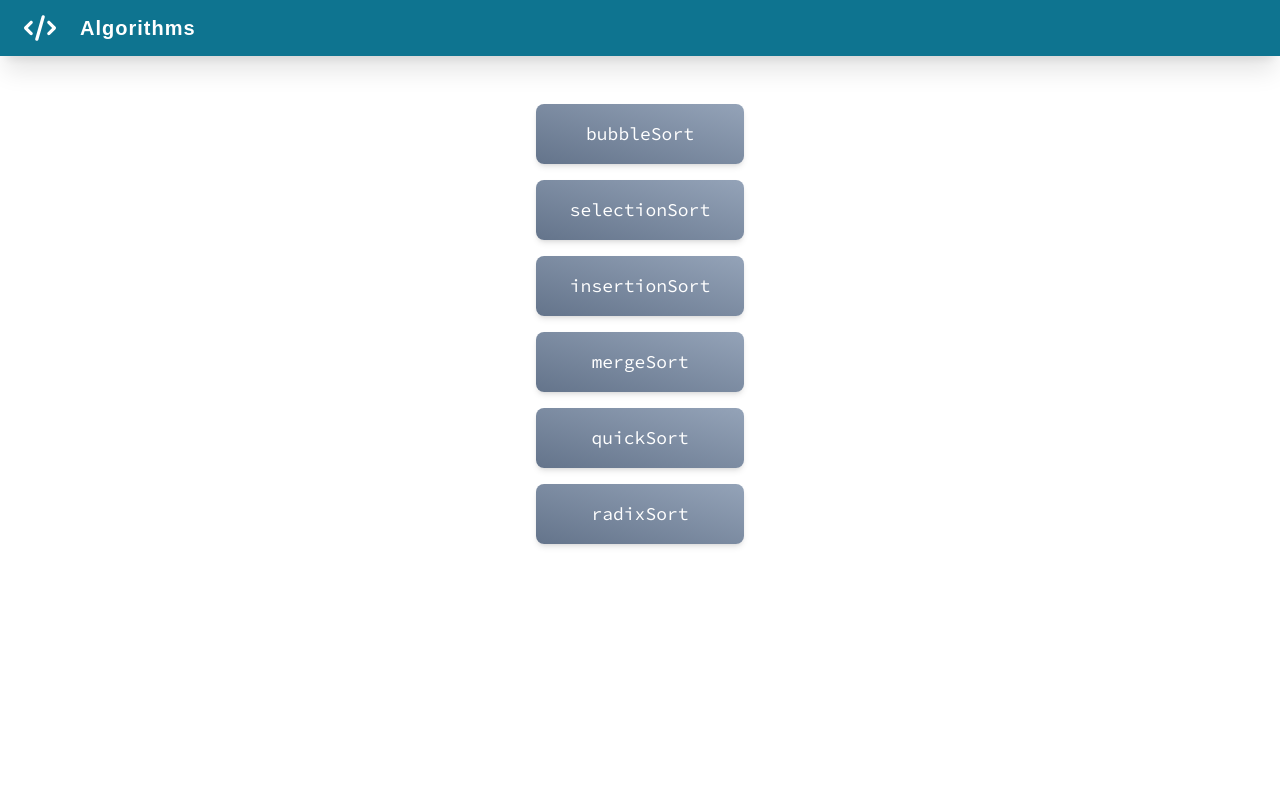
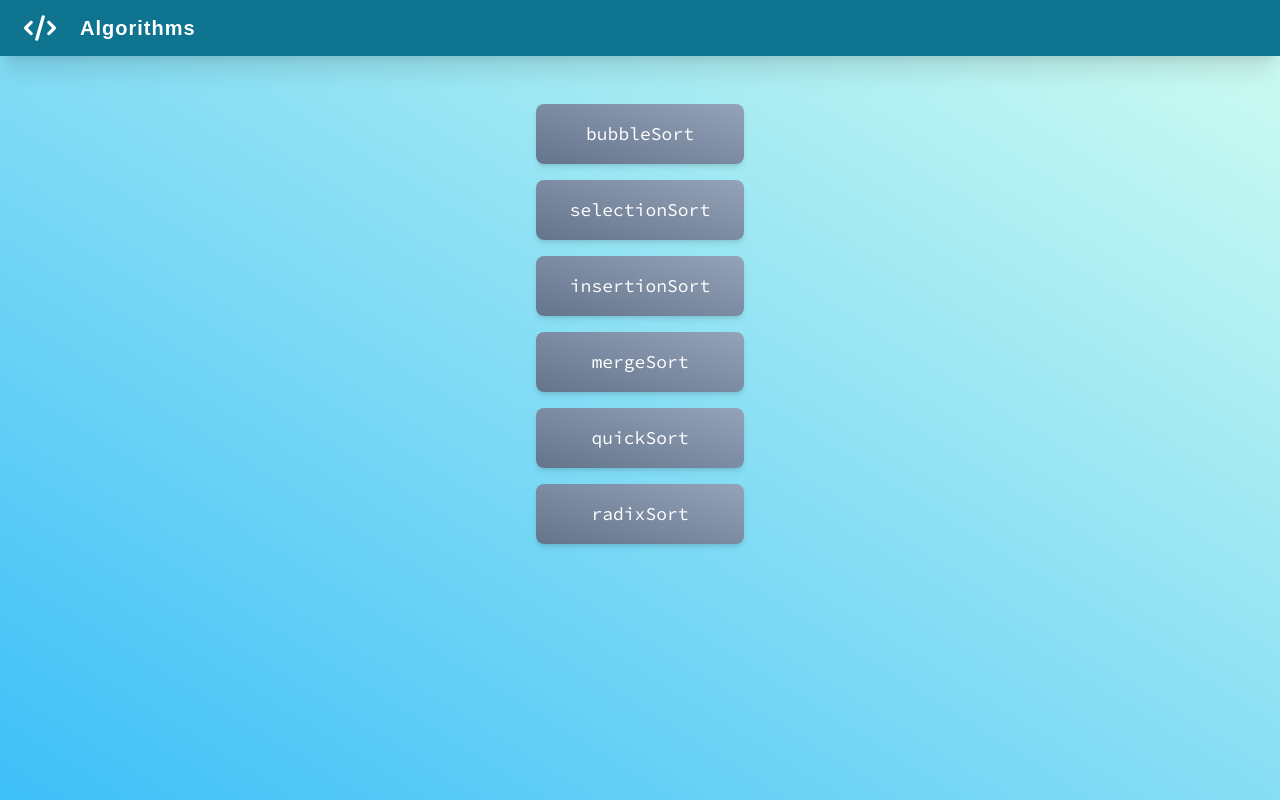
Before and after one commit to JannekS/algorithms, a Vue app: page / in a window 1280 px wide. Shown: the top 800 px of the page. Built offline with nearby package versions, Linux system fonts and the light colour scheme; a web font is replaced by a local one.

Commit message:
Changed background of Home View.

```diff
--- a/src/views/HomeView.vue
+++ b/src/views/HomeView.vue
@@ -1,6 +1,6 @@
 <template>
-  <div class="h-screen">
-    <ul class="flex flex-col justify-center items-center mt-10">
+  <div class="h-screen bg-gradient-to-bl from-teal-100 to-sky-400">
+    <ul class="flex flex-col justify-center items-center pt-10">
       <li v-for="algorithmObj in algorithmData" :key="algorithmObj.id">
         <algorithm-btn :algorithm="algorithmObj.name" @btnClicked="openCodeCard" />
       </li>
```
